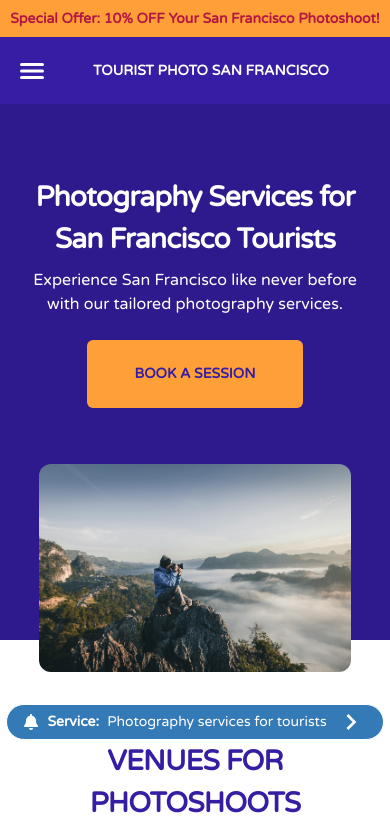
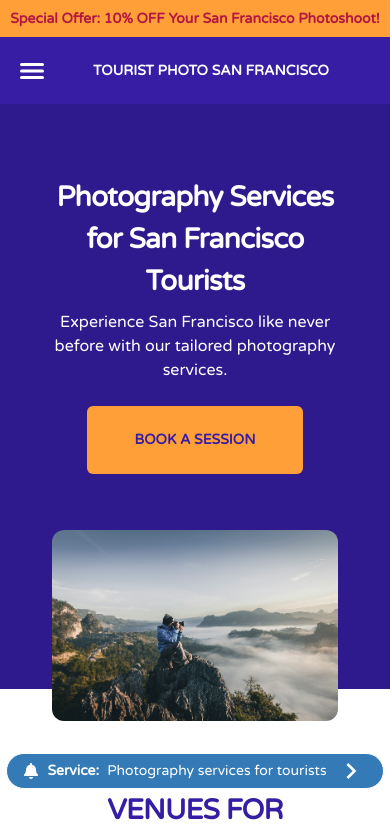
Before and after one commit to focus110/photoshoots-for-tourist, a React (Create React App) app: page / in a window 390 px wide. Shown: the top 835 px of the page. Built offline with nearby package versions, Linux system fonts and the light colour scheme.

Commit message:
added padding to venues, and banner section and also reduceall section title on tab mod

```diff
--- a/src/components/Banner.jsx
+++ b/src/components/Banner.jsx
@@ -5,14 +5,14 @@ import ServiceAlert from "./ServiceAlert";
 const Banner = () => {
   return (
     <div className="bg-dark-red">
-      <div className="mb-16 flex flex-col md:gap-6 mx-auto xl:max-w-screen-2xl md:flex-row px-0 xl:px-36 pt-12">
+      <div className="mb-16 flex flex-col md:gap-6 mx-auto xl:max-w-screen-2xl md:flex-row px-4 xl:px-36 pt-12">
         <div class="py-6 px-6 md:px-0">
           <a href="/bookings">
-            <h5 class="mb-2 text-[28px] md:text-[45px] text-center md:text-left font-bold tracking-tight text-white">
+            <h5 class="mb-2 text-[28px] md:text-[28px] xl:text-[45px] text-center md:text-left font-bold tracking-tight text-white">
               Photography Services for San Francisco Tourists
             </h5>
           </a>
-          <p class="mb-6 font-normal text-white text-center md:text-left text-[16px] md:text-[26px]">
+          <p class="mb-6 font-normal text-white text-center md:text-left text-[16px] md:text-[20px] xl:text-[26px]">
             Experience San Francisco like never before with our tailored
             photography services.
           </p>
@@ -33,7 +33,7 @@ const Banner = () => {
           <ServiceAlert isMobile={false} />
         </div>
         <img
-          className="-mb-8 rounded-xl w-[80%] md:w-[400px] xl:w-[600px] object-cover mx-auto"
+          className="-mb-8 rounded-xl sm:h-[] w-[80%] md:w-[400px] xl:w-[600px] object-cover mx-auto"
           src={design}
           alt="design"
         />
--- a/src/components/Faqs.jsx
+++ b/src/components/Faqs.jsx
@@ -7,7 +7,7 @@ const Faqs = () => {
       id="faqs"
       className="w-full flex flex-col items-center mx-auto xl:max-w-screen-lg px-4 xl:px-36 pb-12"
     >
-      <h5 className="w-full mb-2 text-[28px] md:text-[45px] text-center font-bold tracking-tight text-primary">
+      <h5 className="w-full mb-2 text-[28px] md:text-[28px] xl:text-[45px] text-center font-bold tracking-tight text-primary">
         Faqs
       </h5>
       <div className="w-full">
--- a/src/components/Venues.jsx
+++ b/src/components/Venues.jsx
@@ -8,13 +8,13 @@ const Venues = () => {
   return (
     <div
       id="venues"
-      className="w-full flex flex-col mx-auto xl:max-w-screen-2xl px-0 xl:px-36 pb-12"
+      className="w-full flex flex-col mx-auto xl:max-w-screen-2xl px-4 xl:px-36 pb-12"
     >
-      <h5 className="w-full mb-2 text-[28px] md:text-[45px] text-center md:text-left font-bold tracking-tight text-primary">
+      <h5 className="w-full mb-2 text-[28px] md:text-[28px] xl:text-[45px] text-center md:text-left font-bold tracking-tight text-primary">
         VENUES FOR PHOTOSHOOTS
       </h5>
 
-      <p className="max-w-screen-sm mb-6 font-light text-text-light text-center md:text-left text-[16px] md:text-[20px]">
+      <p className="max-w-screen-sm mb-6 font-light text-text-light text-center md:text-left text-[16px] md:text-[20px] xl:text-[26px]]">
         We capture your journey through the city's iconic landmarks and hidden
         gems, preserving unforgettable memories for a lifetime.
       </p>
```
